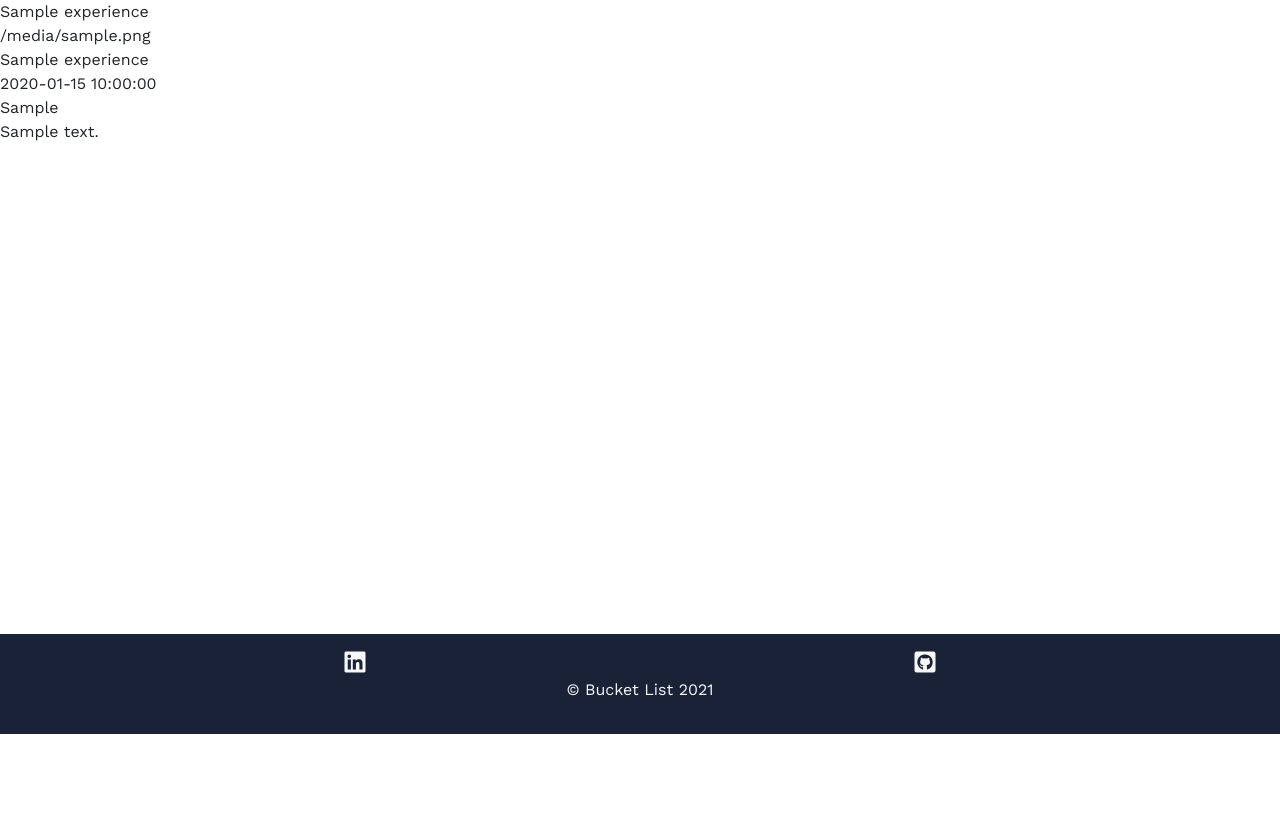
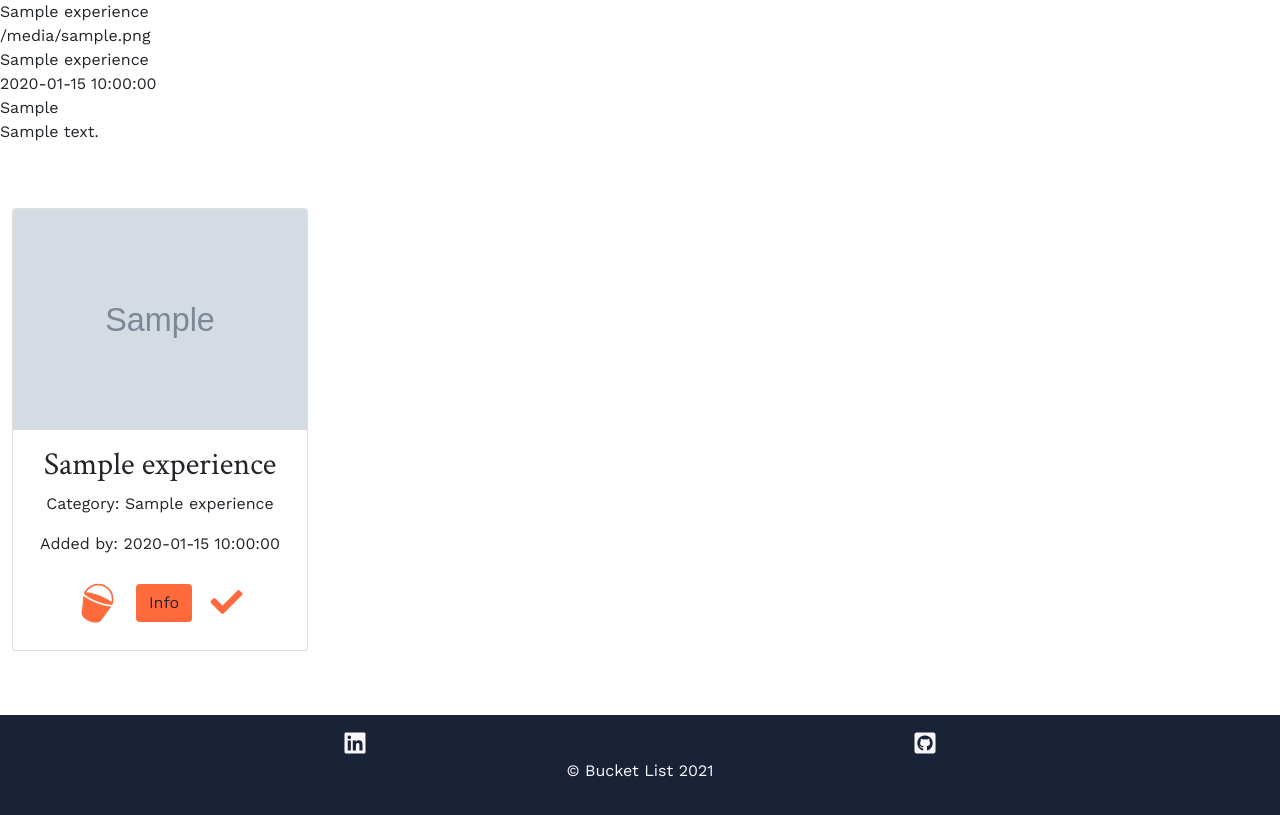
Before and after one commit to Callymags/ms3-BucketList, a Flask app: page / in a window 1280 px wide. Shown: the part 66-881 px from the top of the page. Before the commit the page ends 800 px from the top, so only its background shows below. Run offline with Flask 2, Linux system fonts and the light colour scheme; grey boxes marked "Sample" are stand-in pictures; a database or web service that is not in the repository returns one stand-in record (values such as "Sample title").

Commit message:
feat: Add experinces cards to index.html page

```diff
--- a/app.py
+++ b/app.py
@@ -32,7 +32,8 @@ mongo.init_app(app)
 @app.route('/')
 @app.route('/get_index')
 def get_index():
-    experiences = mongo.db.experiences.find()
+    # Convert cursor object into python list
+    experiences = list(mongo.db.experiences.find())
     return render_template('index.html', experiences=experiences)
 
 
--- a/static/css/style.css
+++ b/static/css/style.css
@@ -24,6 +24,10 @@ body {
     background-color: #ff6a3d;
     padding-top: .5rem;
     padding-bottom: .5rem;
+}
+
+.orange-btn {
+    background-color: #ff6a3d;
 }
 
 /* -----------------NAVBAR----------------- */
@@ -159,3 +163,13 @@ form {
     }
 
 }
+
+/* -----------------EXPERIENCES CARD----------------- */
+.bucket-button-style {
+    height: 2.5rem;
+
+}
+.icon-button-style {
+    color: #ff6a3d;
+    font-size: 2rem;
+}
--- a/templates/index.html
+++ b/templates/index.html
@@ -9,5 +9,26 @@
         {{ experience.completed_by }}<br>
         {{ experience.description }}<br>
     {% endfor %}
+    <div class="experiences-container container-fluid">
+        <div class="row">
+            <div class="col-lg-3 col-md-6 col-sm-12">
+                {% for experience in experiences %}
+                    <div class="card text-center">
+                        <img src=" {{ experience.img_address }}" class="card-img-top" alt="Image of experience">
+                        <div class="card-body">
+                        <h2 class="card-title text-center">{{ experience.experience_name }}</h5>
+                        <p class="">Category: {{ experience.category_name }}</p>
+                        <p class="">Added by: {{ experience.added_by }}</p>
+                        <a href="#" class="btn btn-large">
+                            <img class="bucket-button-style" src="/static/images/ms3-bucket-icon.ico" alt="Orange bucket icon">
+                        </a>
+                        <a href="#" class="btn btn-large orange-btn">Info</a>
+                        <a href="#" class="btn btn-large icon-button-style"><i class="fas fa-check"></i></a>
+                        </div>
+                    </div>
+                {% endfor %}
+            </div>
+        </div>
+    </div>
 
 {% endblock %}
--- a/templates/register.html
+++ b/templates/register.html
@@ -14,7 +14,7 @@
                         <div class="mb-3">
                             <i class="fas fa-user icon-style"></i>
                             <label for="username" class="form-label">Username</label>
-                            <input type="username" name="existing-password" class="form-control" id="username"
+                            <input type="username" name="username" class="form-control" id="username"
                             pattern="^[a-zA-Z0-9]{5,10}$" minlength="5" maxlength="15"
                             title="Username must have 5-15 characters, and cannot contain special characters" required>
                         </div>
--- a/templates/update_password.html
+++ b/templates/update_password.html
@@ -25,7 +25,7 @@
                             title="Must contain at least one number, one uppercase and lowercase
                             letter, and at least 8 or more characters" required>
                         </div>
-                        <button type="submit" class="btn btn-lg register-btn">Update</button>
+                        <button type="submit" class="btn btn-lg orange-btn">Update</button>
                     </form>
                 </div>
             </div>
```
Also changed, not shown: static/images/ms3-bucket-icon.ico (added).
